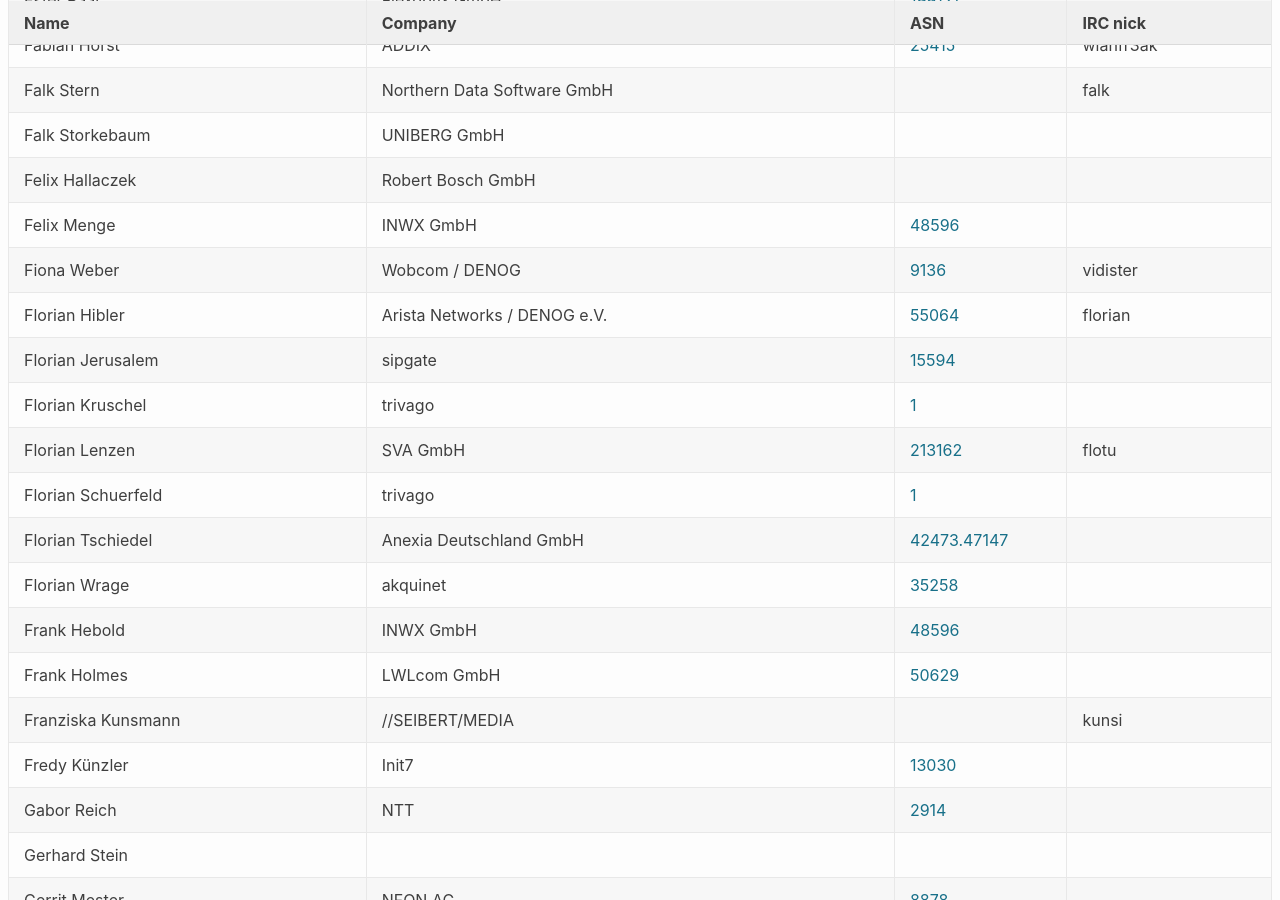
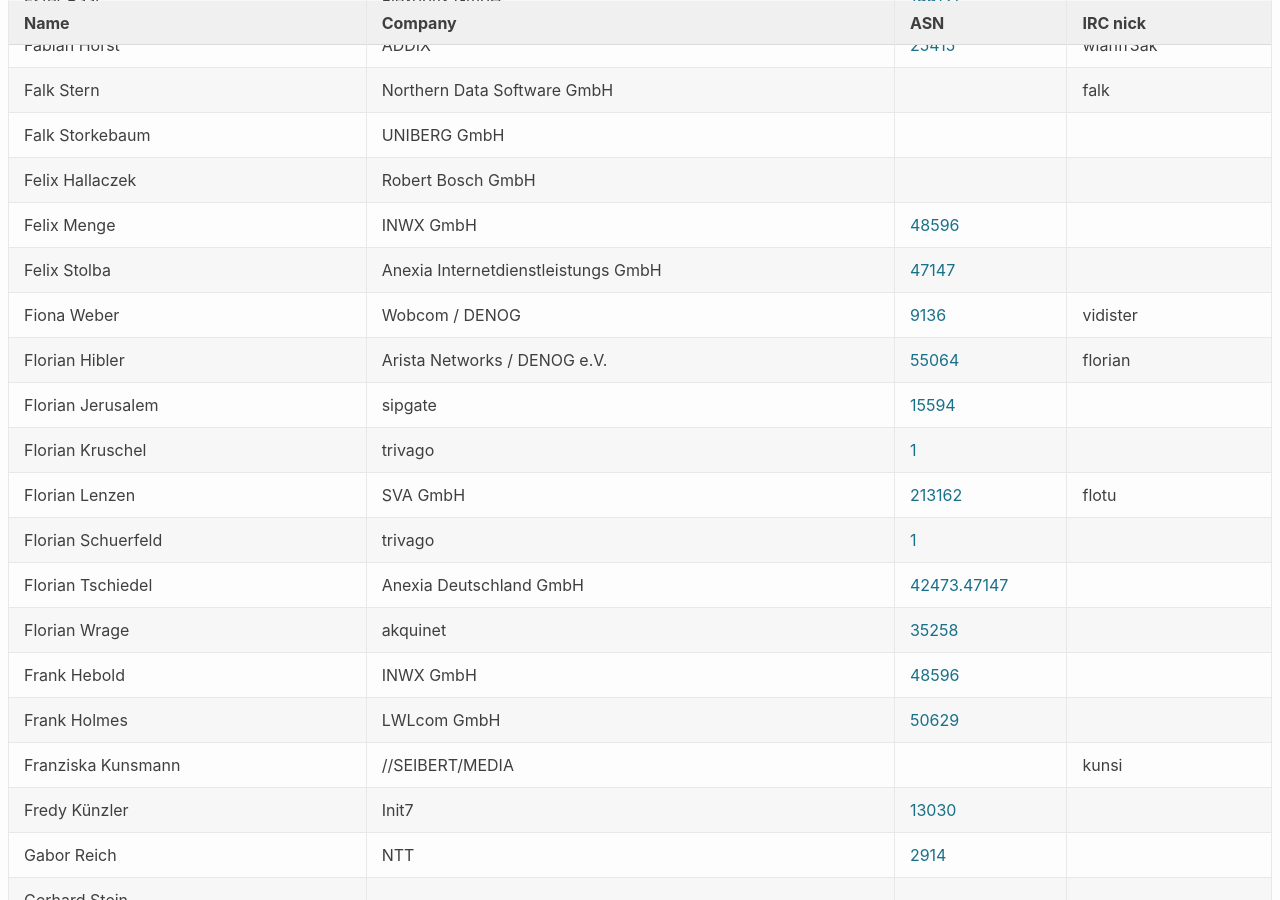
Before and after one commit to denog/pretix-attendeelist, a Jekyll site: the page built from denog14/index.md, in a window 1280 px wide and 900 px high, scrolled down 3034 px. Built offline with Jekyll 4.4.1, drawn with Linux system fonts in a browser that asks for light colours.

Commit message:
Latest data: Fri Oct 28 09:49:42 UTC 2022

```diff
--- a/_data/attendees_denog14_onsite.json
+++ b/_data/attendees_denog14_onsite.json
@@ -412,6 +412,12 @@
     "company": "INWX GmbH",
     "irc": null,
     "asn": "48596"
+  },
+  {
+    "name": "Felix Stolba",
+    "company": "Anexia Internetdienstleistungs GmbH",
+    "irc": null,
+    "asn": "47147"
   },
   {
     "name": "Fiona Weber",
```
